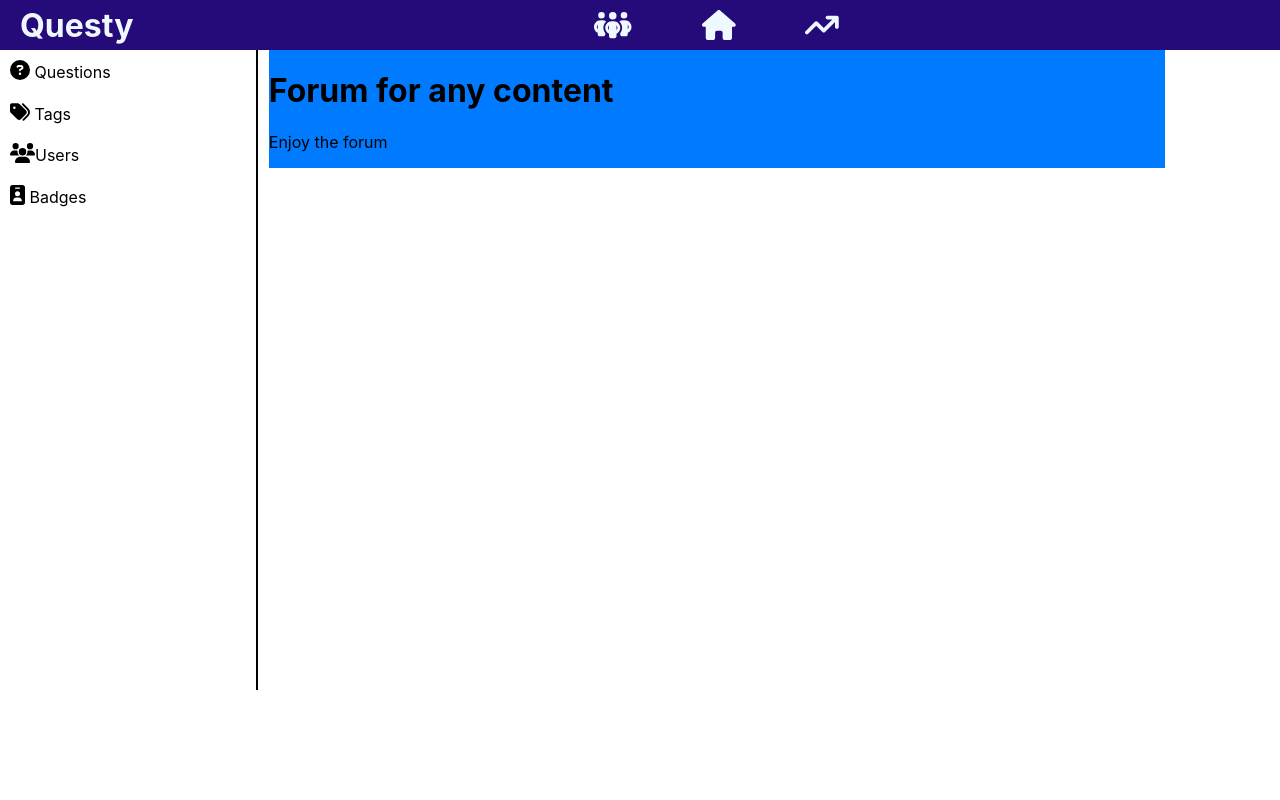
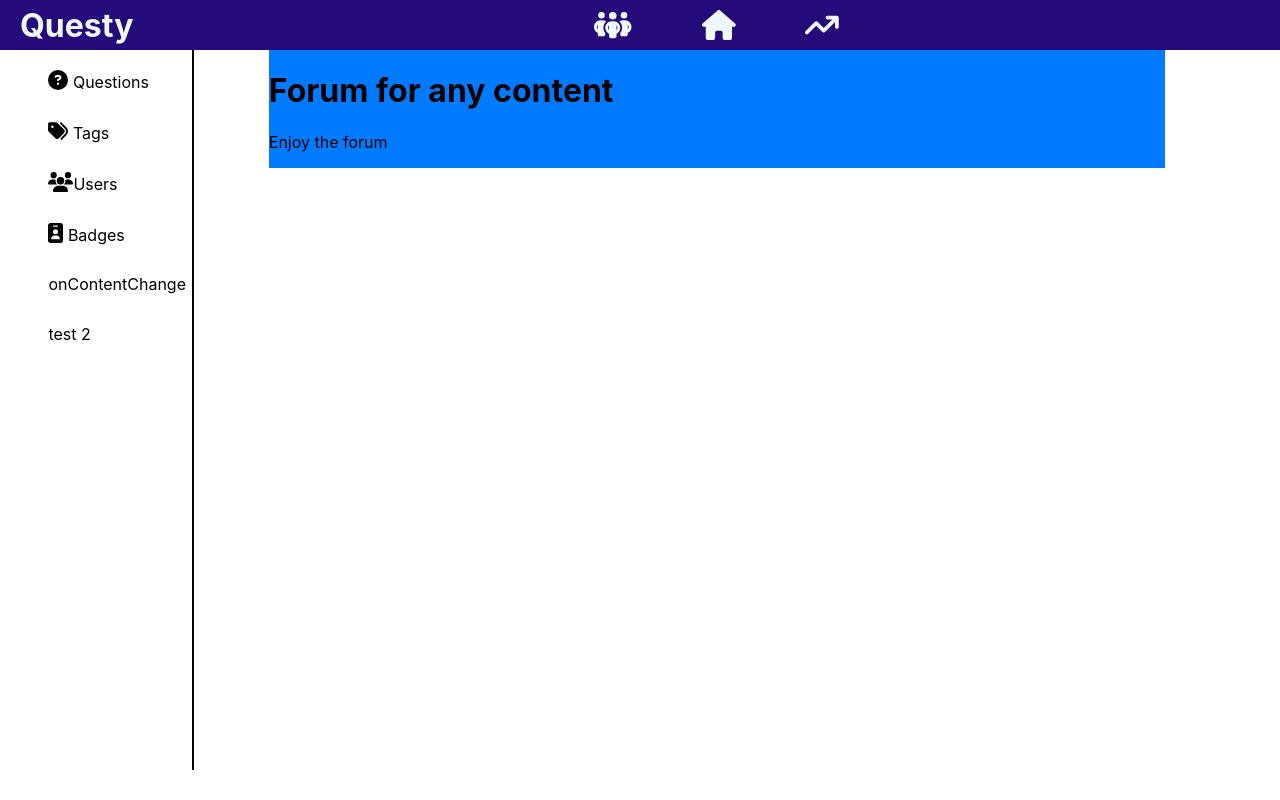
Before and after one commit to NixonOjiem/forum, a React (Create React App) app in the folder frontend/: page /forum in a window 1280 px wide. Built offline with nearby package versions, Linux system fonts and the light colour scheme.

Commit message:
EveryLink is now working

```diff
--- a/frontend/src/App.css
+++ b/frontend/src/App.css
@@ -118,20 +118,27 @@
 /*Editing the side bar*/
 .sidebar{
     margin-top: 50px;
-    width: 20%;
+    width: 15%;
     /* background-color: aquamarine; */
     border-right: 2px solid #030202;
-    height: 80vh;
+    height: 90vh;
     float: left;
 }
-
+.container-side{
+    /* text-align: center; */
+    display: flex;
+    flex-direction: column;
+}
 .container-side li{
     list-style: none;
     padding: 10px;
+    cursor: pointer;
+    margin-top: 5%;
+    margin-left: 20%;
+
 }
 .sidebar-icon{
     font-size: 20px;
-    cursor: pointer;
 }
 /*End of editing the side bar*/
 
--- a/frontend/src/components/Forums.js
+++ b/frontend/src/components/Forums.js
@@ -18,7 +18,7 @@ function Forums() {
   return (
     <div className='forum-container'>
         <Header onContentChange={handleContentChange}/>
-        <SideBar onContentChnage = {handleContentChange}/>
+        <SideBar onContentChange = {handleContentChange}/>
         <RightComponent content = {content}/>
     </div>
   )
--- a/frontend/src/components/SideBar.js
+++ b/frontend/src/components/SideBar.js
@@ -20,6 +20,8 @@ const SideBar= ({onContentChange})=> {
             <li onClick={()=> onContentChange(<Tags />)}><FontAwesomeIcon icon={faTags} className='sidebar-icon' />  Tags</li>
             <li onClick={()=> onContentChange(<Users />)}><FontAwesomeIcon icon={faUsers} className='sidebar-icon' />Users</li>
             <li onClick={()=> onContentChange(<Badges />)}><FontAwesomeIcon icon={faIdBadge} className='sidebar-icon' />  Badges</li>
+            <li>onContentChange</li>
+            <li>test 2</li>
         </div>
     </div>
   )
```
